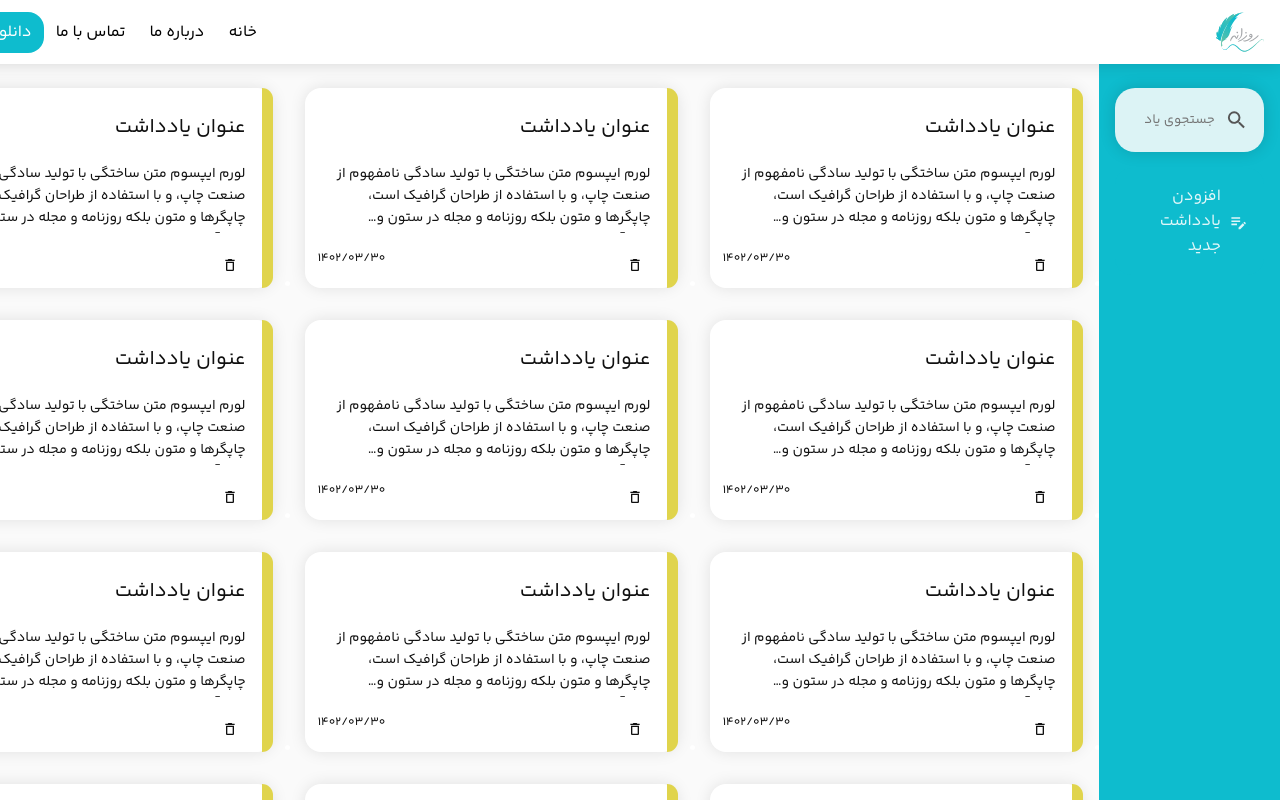
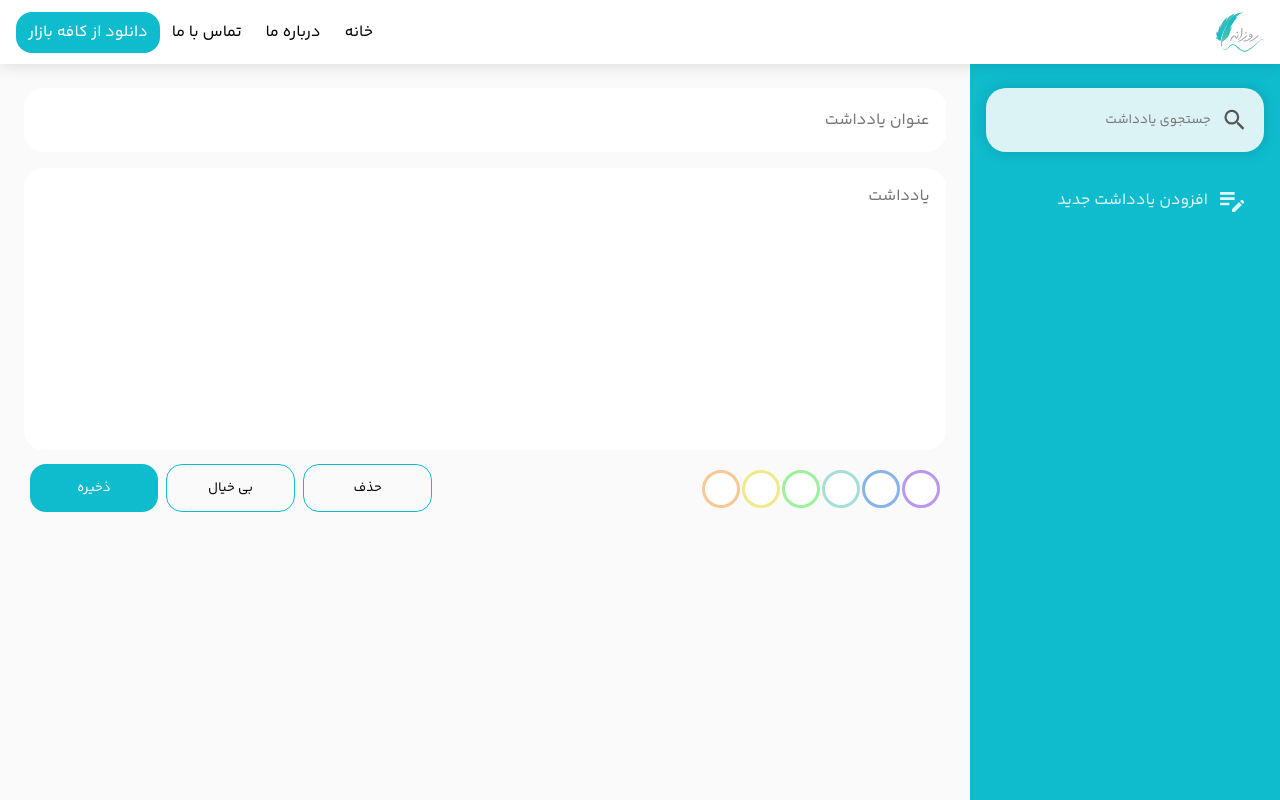
Before and after one commit to sham-h93/daily-roozane-webapp, a React (Vite) app: page / in a window 1280 px wide. Built offline with nearby package versions, Linux system fonts and the light colour scheme.

Commit message:
create edit note component - fix some issues

```diff
--- a/src/components/edit-note/editNote.css
+++ b/src/components/edit-note/editNote.css
@@ -0,0 +1,172 @@
+.edit-note-container {
+  height: 100%;
+  display: flex;
+  overflow-y: auto;
+  overflow-x: auto;
+}
+.edit-note-form {
+  width: 100%;
+  height: max-content;
+  display: grid;
+  box-shadow: none;
+  background-color: transparent;
+  grid-template-rows: auto auto auto;
+  padding: 16px;
+}
+.edit-note-title {
+  height: 64px;
+  font-family: yekan;
+  grid-column: 1 / span 4;
+  color: #555;
+  padding: 16px;
+  margin: 8px;
+  border: none;
+  border-radius: 20px;
+  gap: 8px;
+  font-size: 16px;
+  outline: none;
+}
+.edit-note-title:focus,
+.edit-note-description:focus {
+  border: 1px solid var(--primary-color);
+}
+.edit-note-description {
+  font-family: yekan;
+  font-size: 16px;
+  grid-column: 1 / span 4;
+  color: #555;
+  padding: 16px;
+  margin: 8px;
+  border: none;
+  border-radius: 20px;
+  gap: 8px;
+  outline: none;
+  resize: none;
+}
+.edit-note-radio-fieldset {
+  border: none;
+  display: flex;
+  justify-content: flex-start;
+  align-items: center;
+  grid-column: 1 / span 2;
+}
+.edit-note-button-fieldset {
+  border: none;
+  display: flex;
+  justify-content: space-between;
+  align-items: center;
+  grid-column: 3 / span 2;
+  gap: 8px;
+}
+
+.edit-note-delete {
+  width: 100%;
+}
+.edit-note-cancel {
+  width: 100%;
+}
+.edit-note-save {
+  width: 100%;
+}
+
+input {
+  transition: 200ms;
+}
+input[type="radio"]:hover {
+  padding: 24px;
+}
+input[type="submit"] {
+  height: 48px;
+  font-family: yekan;
+  background-color: var(--primary-color);
+  color: white;
+  border-radius: 16px;
+  border: none;
+}
+input[type="submit"]:hover {
+  background-color: var(--primary-dark-color);
+}
+input[type="button"] {
+  height: 48px;
+  font-family: yekan;
+  background-color: transparent;
+  border-radius: 16px;
+  border: 1px solid var(--primary-color);
+}
+input[type="button"]:hover {
+  background-color: var(--highlight-color);
+  border: none;
+}
+
+#lavendar {
+  height: 32px;
+  width: 32px;
+  appearance: none;
+  border-radius: 50%;
+  background: white;
+  outline: 3px solid var(--lavendar-color);
+}
+
+#lavendar:checked {
+  background: var(--lavendar-color);
+}
+#blue {
+  height: 32px;
+  width: 32px;
+  appearance: none;
+  border-radius: 50%;
+  background: white;
+  outline: 3px solid var(--blue-color);
+}
+
+#blue:checked {
+  background: var(--blue-color);
+}
+#aqua {
+  height: 32px;
+  width: 32px;
+  appearance: none;
+  border-radius: 50%;
+  background: white;
+  outline: 3px solid var(--aqua-color);
+}
+
+#aqua:checked {
+  background: var(--aqua-color);
+}
+#green {
+  height: 32px;
+  width: 32px;
+  appearance: none;
+  border-radius: 50%;
+  background: white;
+  outline: 3px solid var(--green-color);
+}
+
+#green:checked {
+  background: var(--green-color);
+}
+#yellow {
+  height: 32px;
+  width: 32px;
+  appearance: none;
+  border-radius: 50%;
+  background: white;
+  outline: 3px solid var(--yellow-color);
+}
+
+#yellow:checked {
+  background: var(--yellow-color);
+}
+#orange {
+  height: 32px;
+  width: 32px;
+  appearance: none;
+  border-radius: 50%;
+  background: white;
+  outline: 3px solid var(--orange-color);
+}
+
+#orange:checked {
+  background: var(--orange-color);
+}
--- a/src/components/edit-note/editNote.jsx
+++ b/src/components/edit-note/editNote.jsx
@@ -1,6 +1,40 @@
 import "./editNote.css";
 const EditNote = () => {
-  return <div className="edit-note-container">Test</div>;
+  return (
+    <div className="edit-note-container">
+      <form className="edit-note-form">
+        <input
+          type="text"
+          placeholder="عنوان یادداشت"
+          className="edit-note-title"
+        />
+        <textarea
+          className="edit-note-description"
+          rows="10"
+          cols="50"
+          placeholder="یادداشت"
+        ></textarea>
+        {/* <textarea
+          type="text"
+          placeholder="یادداشت"
+          className="edit-note-description"
+        /> */}
+        <fieldset className="edit-note-radio-fieldset">
+          <input type="radio" name="edit-note-color" id="lavendar" />
+          <input type="radio" name="edit-note-color" id="blue" />
+          <input type="radio" name="edit-note-color" id="aqua" />
+          <input type="radio" name="edit-note-color" id="green" />
+          <input type="radio" name="edit-note-color" id="yellow" />
+          <input type="radio" name="edit-note-color" id="orange" />
+        </fieldset>
+        <fieldset className="edit-note-button-fieldset">
+          <input type="button" className="edit-note-delete" value="حذف" />
+          <input type="button" className="edit-note-cancel" value="بی خیال" />
+          <input type="submit" className="edit-note-save" value="ذخیره" />
+        </fieldset>
+      </form>
+    </div>
+  );
 };
 
 export default EditNote;
--- a/src/components/notes/notes.jsx
+++ b/src/components/notes/notes.jsx
@@ -4,7 +4,8 @@ import EditNote from "../edit-note/editNote";
 const Notes = () => {
   return (
     <div className="app-notes">
-      <ul className="app-notes-list">
+      <EditNote />
+      {/* <ul className="app-notes-list">
         <li>
           <Note />
         </li>
@@ -71,7 +72,7 @@ const Notes = () => {
         <li>
           <Note />
         </li>
-      </ul>
+      </ul> */}
     </div>
   );
 };
--- a/src/components/side/side.css
+++ b/src/components/side/side.css
@@ -6,7 +6,7 @@
   align-items: center;
 }
 
-form {
+.app-side form {
   width: 100%;
   display: flex;
   align-items: center;
--- a/src/index.css
+++ b/src/index.css
@@ -14,9 +14,16 @@
   -webkit-text-size-adjust: 100%;
 
   --primary-color: #0ebcce;
+  --primary-dark-color: #109baa;
   --highlight-color: #dcf3f5;
   --side-highlight-color: #dcf3f526;
   --dark-color: #101010;
+  --lavendar-color: #ba98ed;
+  --blue-color: #88b5e8;
+  --aqua-color: #a6dfd7;
+  --green-color: #9cf29c;
+  --yellow-color: #f1ea8b;
+  --orange-color: #fac896;
 }
 
 * {
```
